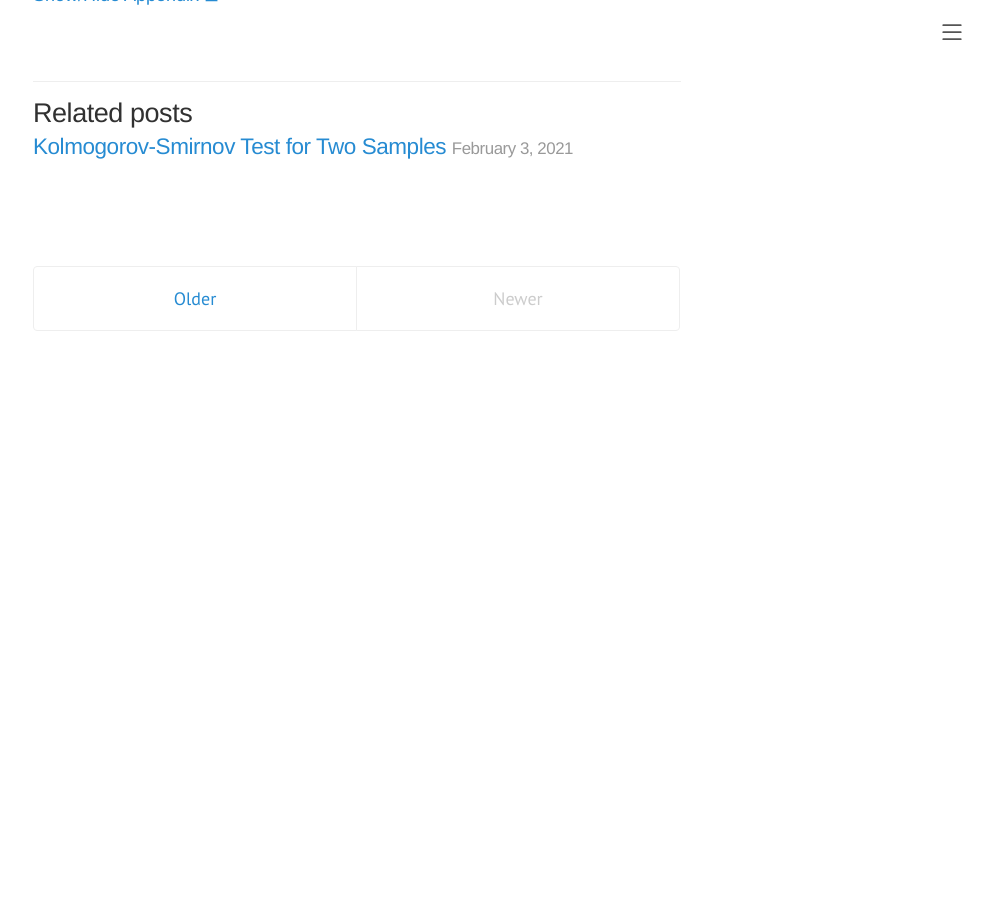
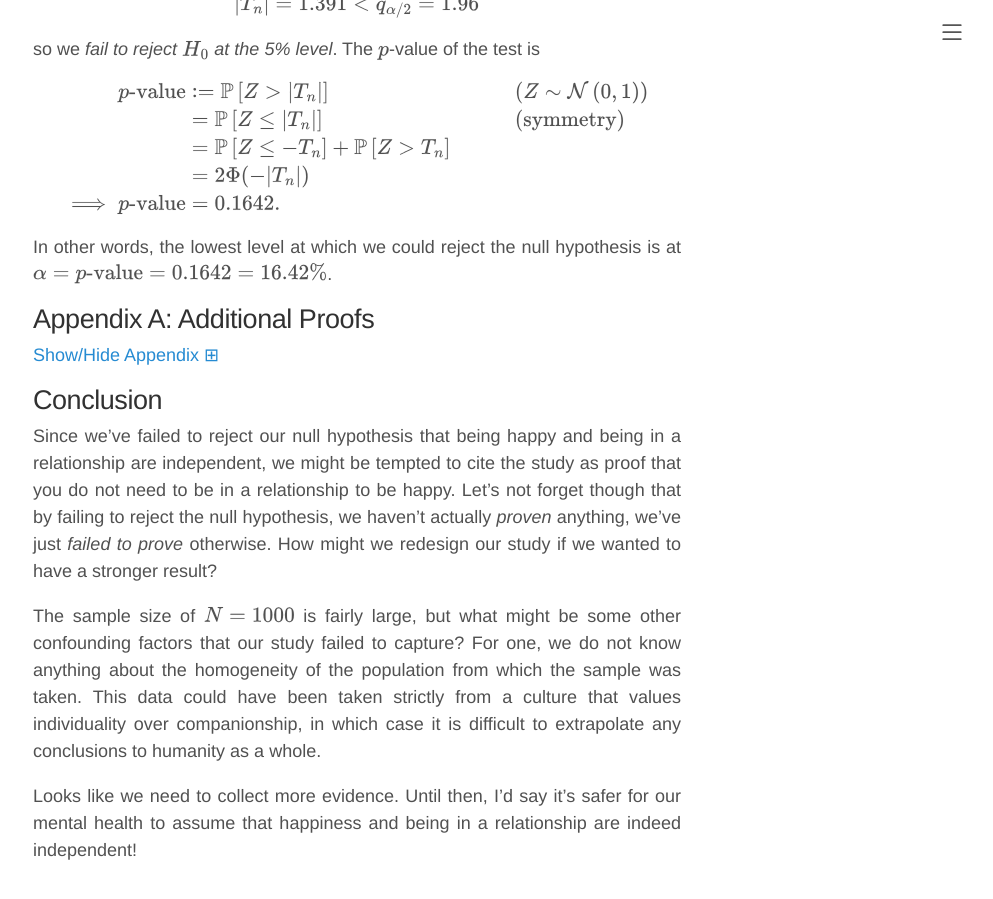
Before and after one commit to broesler/broesler.github.io, a Jekyll site: the page built from _posts/2021-02-15-indep_bern.md, in a window 1280 px wide and 900 px high, scrolled down 10825 px. Shown: the whole window, without its empty margins (283-1276 px from the left). Built offline with Jekyll 4.4.1, drawn with Linux system fonts in a browser that asks for light colours; nearby versions of some CDN libraries; before the commit the page ends 11210 px from its top, so only the background shows below that; some of the changed text lies outside the part shown.

Commit message:
Add conclusion.

```diff
--- a/_posts/2021-02-15-indep_bern.md
+++ b/_posts/2021-02-15-indep_bern.md
@@ -13,6 +13,11 @@ variables. I'll start with the simplest case of Bernoulli random variables, and
 then explore continous random variables in a later post.
 </p>
 
+**Table of Contents**
+
+* TOC
+{:toc}
+
 <div style="visibility: hidden; padding: 0; margin-bottom: -2rem;">
 $$
 \begin{align*}
@@ -38,7 +44,7 @@ $$
 $$
 
 We now look to
-define a test to show that the variables are independent.
+define a test to show that $X$ and $Y$ are independent.
 
 ## Condition for Independence
 
@@ -851,3 +857,22 @@ $$
 
 </div>
 </div>
+
+## Conclusion
+Since we've failed to reject our null hypothesis that being happy and being in
+a relationship are independent, we might be tempted to cite the study as proof
+that you do not need to be in a relationship to be happy. Let's not forget
+though that by failing to reject the null hypothesis, we haven't actually
+*proven* anything, we've just *failed to prove* otherwise. How might we redesign
+our study if we wanted to have a stronger result?
+
+The sample size of $N = 1000$ is fairly large, but what might be some other
+confounding factors that our study failed to capture? For one, we do not know
+anything about the homogeneity of the population from which the sample was
+taken. This data could have been taken strictly from a culture that values
+individuality over companionship, in which case it is difficult to extrapolate
+any conclusions to humanity as a whole.
+
+Looks like we need to collect more evidence. Until then, I'd say it's safer for
+our mental health to assume that happiness and being in a relationship are
+indeed independent!
```
Also changed, not shown: other parts of _posts/2021-02-15-indep_bern.md (+1 -0 lines).
